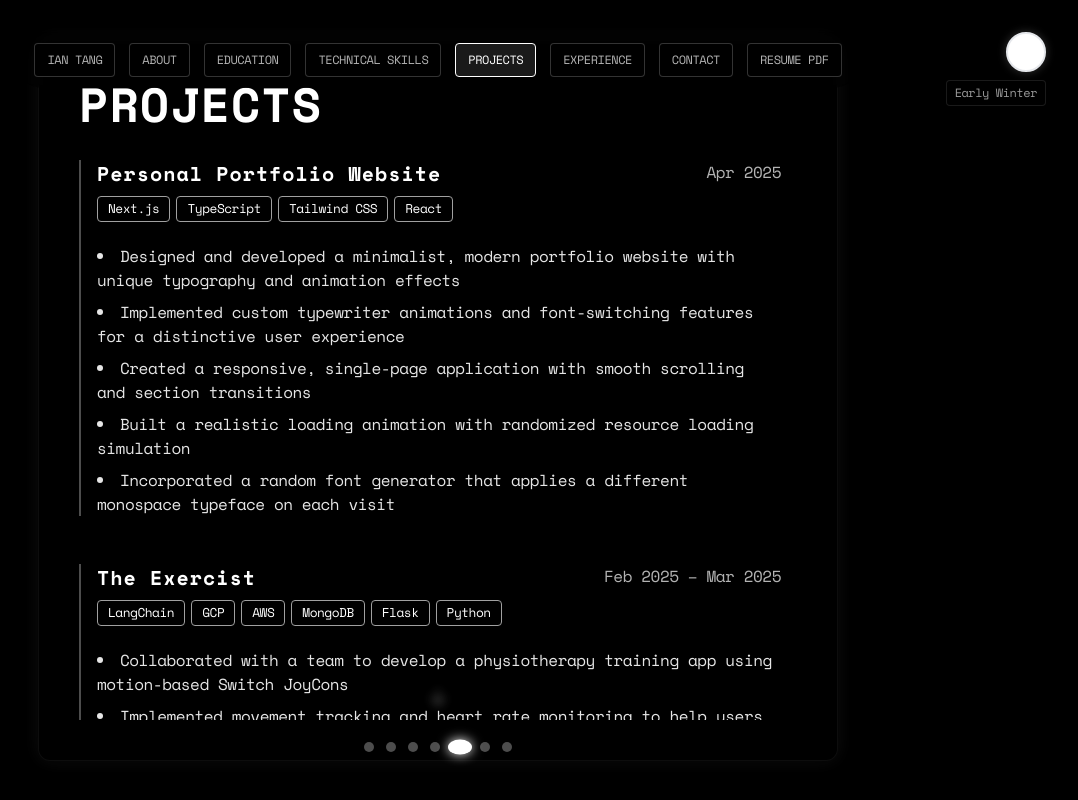
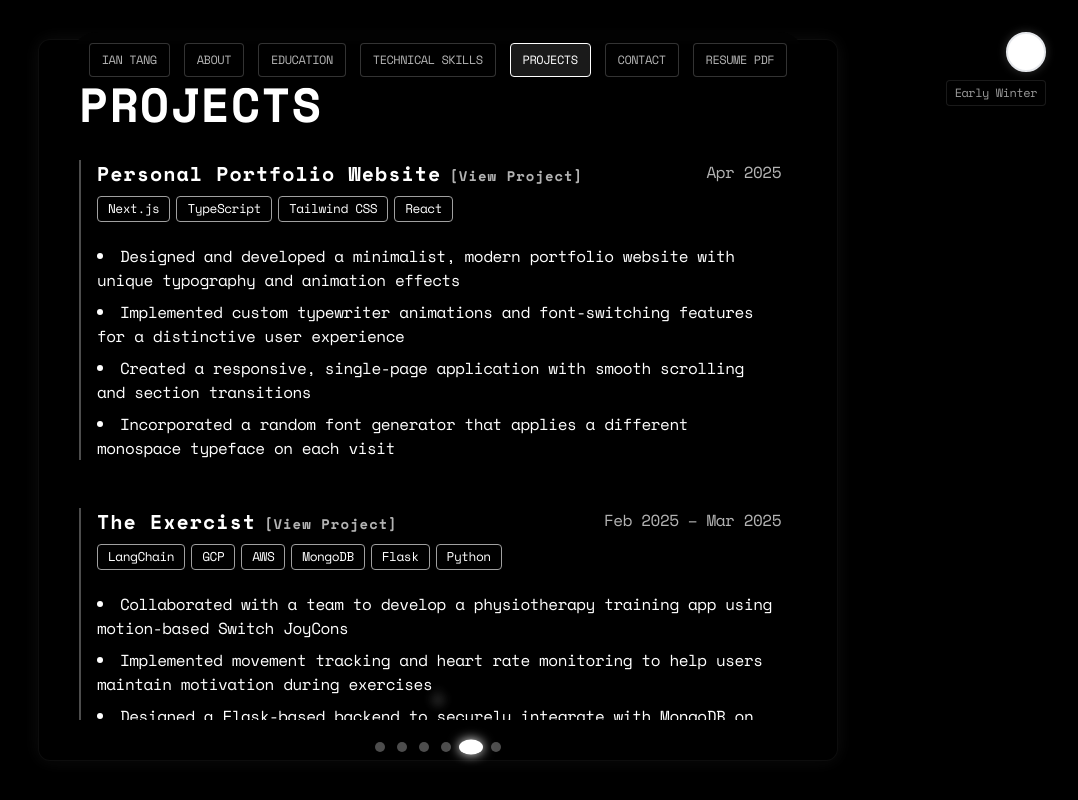
Before and after one commit to iantang08/personal-website, a Next.js app: page / in a window 1280 px wide. Both pictures are taken after a click on the button "PROJECTS". Shown: the whole page, without its empty margins (202-1280 px from the left). Built offline with nearby package versions, Linux system fonts and the light colour scheme.

Commit message:
bug fixes

```diff
--- a/app/globals.css
+++ b/app/globals.css
@@ -321,6 +321,10 @@ html.font-style-11 * { font-family: 'Inconsolata', monospace !important; }
   50% { border-right: 2px solid transparent; }
 }
 
+@keyframes remove-cursor {
+  to { border-right: none; }
+}
+
 @keyframes fadeIn {
   from { opacity: 0; }
   to { opacity: 1; }
@@ -622,7 +626,8 @@ h1, h2, h3, h4, h5, h6 {
   opacity: 1;
   animation:
     typewriter 1.5s steps(8) forwards,
-    blink-cursor 0.8s step-end 1.5s 1;
+    blink-cursor 0.8s step-end 1.5s 1,
+    remove-cursor 0.1s step-end 2.3s forwards;
 }
 
 .typewriter-subtitle {
@@ -634,7 +639,8 @@ h1, h2, h3, h4, h5, h6 {
   border-right: 2px solid var(--theme-accent);
   animation:
     typewriter 2s steps(30) forwards,
-    blink-cursor 0.8s step-end 2s 1;
+    blink-cursor 0.8s step-end 2s 1,
+    remove-cursor 0.1s step-end 2.8s forwards;
 }
 
 /* Update education section text colors */
--- a/app/page.tsx
+++ b/app/page.tsx
@@ -15,7 +15,43 @@ const colorThemes = [
 ];
 
 // Content data
-const sections = [
+type ProjectItem = {
+  title: string;
+  period: string;
+  url?: string;
+  tech: string[];
+  points: string[];
+};
+
+type EducationItem = {
+  title: string;
+  period: string;
+  description: string;
+  awards?: string[];
+  details?: string[];
+};
+
+type ExperienceItem = {
+  title: string;
+  period: string;
+  points: string[];
+};
+
+type SectionItem = ProjectItem | EducationItem | ExperienceItem;
+
+type Section = {
+  id: string;
+  title: string;
+  subtitle?: string[];
+  descriptions?: string[];
+  content?: string;
+  items?: SectionItem[];
+  email?: string;
+  links?: { name: string; url: string; }[];
+  categories?: { name: string; items: string[]; }[];
+};
+
+const sections: Section[] = [
   {
     id: 'intro',
     title: 'IAN TANG',
@@ -95,24 +131,24 @@ const sections = [
       {
         title: 'Personal Portfolio Website',
         period: 'Apr 2025',
+        url: 'https://github.com/iantang08/personal-website',
         tech: ['Next.js', 'TypeScript', 'Tailwind CSS', 'React'],
         points: [
           'Designed and developed a minimalist, modern portfolio website with unique typography and animation effects',
           'Implemented custom typewriter animations and font-switching features for a distinctive user experience',
           'Created a responsive, single-page application with smooth scrolling and section transitions',
-          'Built a realistic loading animation with randomized resource loading simulation',
           'Incorporated a random font generator that applies a different monospace typeface on each visit'
         ]
       },
       {
         title: 'The Exercist',
         period: 'Feb 2025 – Mar 2025',
+        url: 'https://github.com/iantang08/UTRAHacks2025',
         tech: ['LangChain', 'GCP', 'AWS', 'MongoDB', 'Flask', 'Python'],
         points: [
           'Collaborated with a team to develop a physiotherapy training app using motion-based Switch JoyCons',
           'Implemented movement tracking and heart rate monitoring to help users maintain motivation during exercises',
           'Designed a Flask-based backend to securely integrate with MongoDB on AWS for storing user exercise data',
-          'Deployed the platform with Terraform on GCP, ensuring highly scalable infrastructure and reliable performance',
           'Incorporated real-time feedback via a GenAI-powered voice assistant to enhance user engagement and retention',
           'Secured Best Use of Databricks award at UTRA Hacks through AI and data-driven features'
         ]
@@ -120,6 +156,7 @@ const sections = [
       {
         title: 'Victoria Park School Services',
         period: 'Jun 2022 – Jun 2024',
+        url: 'https://github.com/VPCICodingClub/VPCI-School-Services',
         tech: ['HTML', 'CSS', 'JavaScript', 'PostgreSQL', 'Vue.js'],
         points: [
           'Boosted event tracking by 50% by launching a student portal for scheduling and community announcements',
@@ -140,6 +177,7 @@ const sections = [
       {
         title: 'ClubConnect!',
         period: 'Oct 2022 – Feb 2023',
+        url: 'https://github.com/iantang08/FBLACP',
         tech: ['Java'],
         points: [
           'Developed a Java Swing app that boosted student engagement by enabling event sign-ups and calendar-tracking',
@@ -147,46 +185,16 @@ const sections = [
           'Streamlined user interactions, enhancing scheduling and communication across school activities'
         ]
       }
-    ]
-  },
-  {
-    id: 'experience',
-    title: 'EXPERIENCE',
-    items: [
-      {
-        title: 'Victoria Park Coding Club Co-President',
-        period: 'Sept 2022 – Jun 2024',
-        points: [
-          'Led engaging and comprehensive workshops through designing and delivering interactive lessons on problem-solving, data structures, and algorithms, enhancing over 200+ participants\' understanding in competitive programming',
-          'Collaborated with a team to develop and implement a Senior Division curriculum, ensuring a cohesive and effective learning experience throughout the year for 30+ students participating in the Canadian Computing Contest'
-        ]
-      },
-      {
-        title: 'Math Club Co-President',
-        period: 'Sept 2022 – Jun 2024',
-        points: [
-          'Planned and delivered in-depth lessons covering diverse conceptual mathematical topics, improving students\' problem-solving skills as well as increasing club participation by over 50%',
-          'Organized club-wide initiatives and events, fostering a sense of community and encouraging higher participation rates, leading to a 66.7% increase in competitive math challenges over 2 years'
-        ]
-      },
-      {
-        title: 'Peer Tutoring Lead Organizer',
-        period: 'Dec 2021 – Jun 2024',
-        points: [
-          'Organized and oversaw a team of student tutors to provide one-on-one support for students struggling in academics',
-          'Designed tailored learning plans and fostered a supportive environment to teach transferable skills in Math and Computer Science, resulting in a 30% average grade improvement'
-        ]
-      }
-    ]
+    ] as ProjectItem[]
   },
   {
     id: 'contact',
     title: 'CONTACT',
     email: 'i7tang@uwaterloo.ca',
     links: [
-      { name: 'GitHub', url: 'https://github.com' },
-      { name: 'LinkedIn', url: 'https://linkedin.com' },
-      { name: 'Twitter', url: 'https://twitter.com' }
+      { name: 'GitHub', url: 'https://github.com/iantang08' },
+      { name: 'LinkedIn', url: 'https://linkedin.com/in/tang-ian' },
+      { name: 'Twitter', url: 'https://twitter.com/ian_88_tang' }
     ]
   }
 ];
@@ -234,7 +242,7 @@ const RotatingDescriptions = ({
       } while (newIndex === displayIndex && descriptions.length > 1);
 
       setDisplayIndex(newIndex);
-    }, 3000); // Change every 3 seconds
+    }, 1000); // Change every 1 second
 
     return () => clearInterval(rotationInterval);
   }, [isVisible, descriptions.length, displayIndex]);
@@ -997,7 +1005,9 @@ export default function Home() {
                   <div className="relative">
                     <h2 className="text-4xl md:text-5xl mb-8">{section.title}</h2>
                     <div className="space-y-12 max-h-[70vh] overflow-y-auto pr-4">
-                      {section.items?.map((project, i) => (
+                      {section.items?.map((item, i) => {
+                        const project = item as ProjectItem;
+                        return (
                           <motion.div
                             key={i}
                             className="border-l-2 border-white/30 pl-4"
@@ -1006,7 +1016,19 @@ export default function Home() {
                             transition={{ duration: 0.5, delay: i * 0.2 }}
                           >
                             <div className="flex flex-col md:flex-row justify-between items-start mb-2">
-                            <h3 className="text-xl font-bold">{project.title}</h3>
+                              <h3 className="text-xl font-bold">
+                                {project.title}
+                                {project.url && (
+                                  <a
+                                    href={project.url}
+                                    target="_blank"
+                                    rel="noopener noreferrer"
+                                    className="ml-2 text-sm text-white/70 hover:text-white transition-colors"
+                                  >
+                                    [View Project]
+                                  </a>
+                                )}
+                              </h3>
                               <span className="text-white/70">{project.period}</span>
                             </div>
                             {'tech' in project && (
@@ -1019,57 +1041,15 @@ export default function Home() {
                               </div>
                             )}
                             {'points' in project && (
-                            <ul className="list-disc list-inside space-y-2 text-white/90">
+                              <ul className="list-disc list-inside space-y-2">
                                 {project.points.map((point, j) => (
-                                <motion.li
-                                  key={j}
-                                  initial={{ opacity: 0, x: -10 }}
-                                  animate={isActive ? { opacity: 1, x: 0 } : { opacity: 0, x: -10 }}
-                                  transition={{ duration: 0.5, delay: 0.3 + j * 0.1 }}
-                                >
-                                  {point}
-                                </motion.li>
+                                  <li key={j}>{point}</li>
                                 ))}
                               </ul>
                             )}
                           </motion.div>
-                      ))}
-                    </div>
-                  </div>
-                )}
-
-                {section.id === 'experience' && (
-                  <div className="relative">
-                    <h2 className="text-4xl md:text-5xl mb-8">{section.title}</h2>
-                    <div className="space-y-12 max-h-[70vh] overflow-y-auto pr-4">
-                      {section.items?.map((exp, i) => (
-                        <motion.div
-                          key={i}
-                          className="border-l-2 border-white/30 pl-4"
-                          initial={{ opacity: 0, x: -20 }}
-                          animate={isActive ? { opacity: 1, x: 0 } : { opacity: 0, x: -20 }}
-                          transition={{ duration: 0.5, delay: i * 0.3 }}
-                        >
-                          <div className="flex flex-col md:flex-row justify-between items-start mb-2">
-                            <h3 className="text-xl font-bold">{exp.title}</h3>
-                            <span className="text-white/70">{exp.period}</span>
-                          </div>
-                          {'points' in exp && (
-                            <ul className="list-disc list-inside space-y-2 text-white/90">
-                              {exp.points.map((point, j) => (
-                                <motion.li
-                                  key={j}
-                                  initial={{ opacity: 0, y: 10 }}
-                                  animate={isActive ? { opacity: 1, y: 0 } : { opacity: 0, y: 10 }}
-                                  transition={{ duration: 0.5, delay: 0.5 + j * 0.1 }}
-                                >
-                                  {point}
-                                </motion.li>
-                              ))}
-                            </ul>
-                          )}
-                        </motion.div>
-                      ))}
+                        );
+                      })}
                     </div>
                   </div>
                 )}
```
Lines whose indentation alone changed are shown as unchanged.
